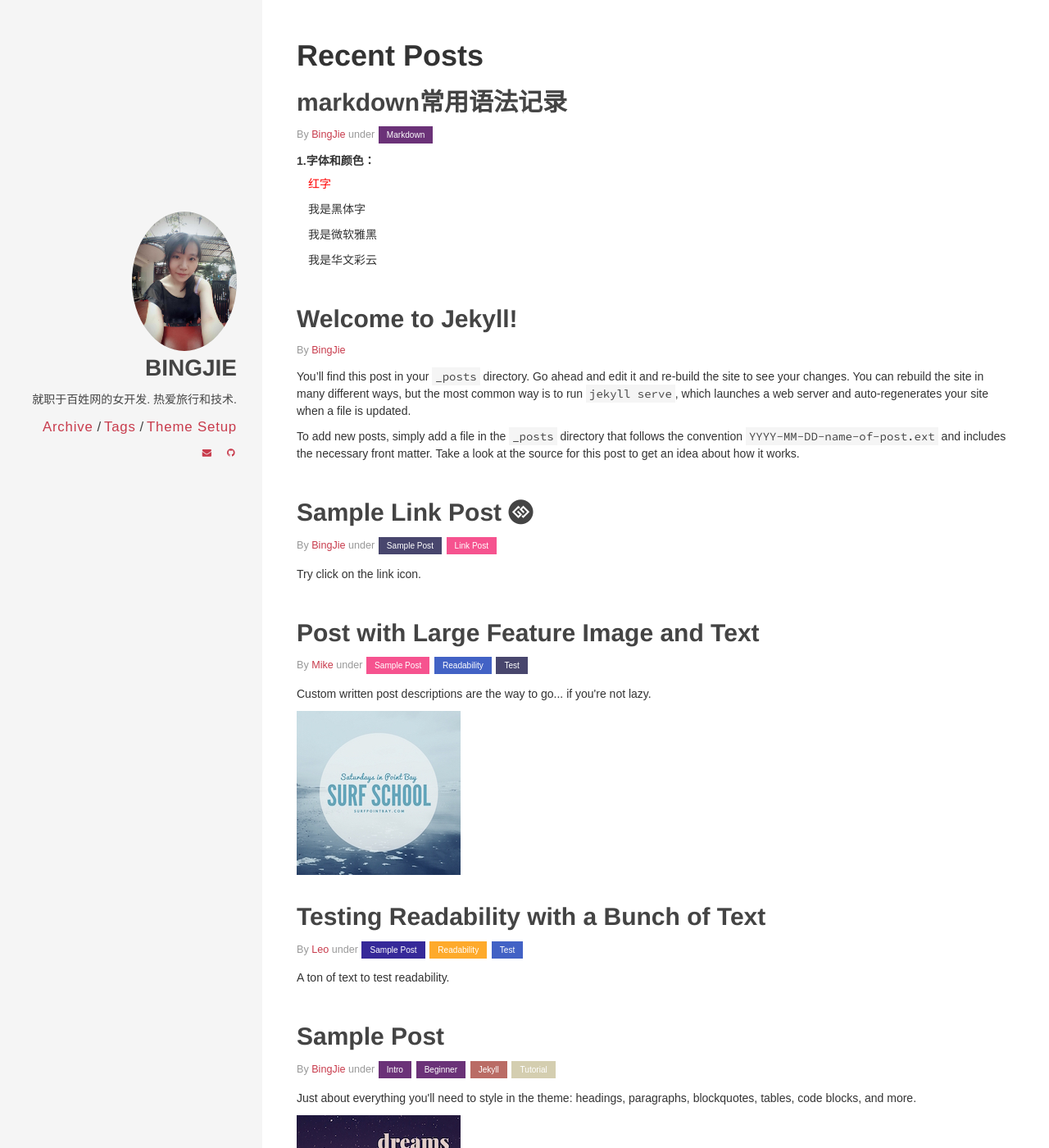
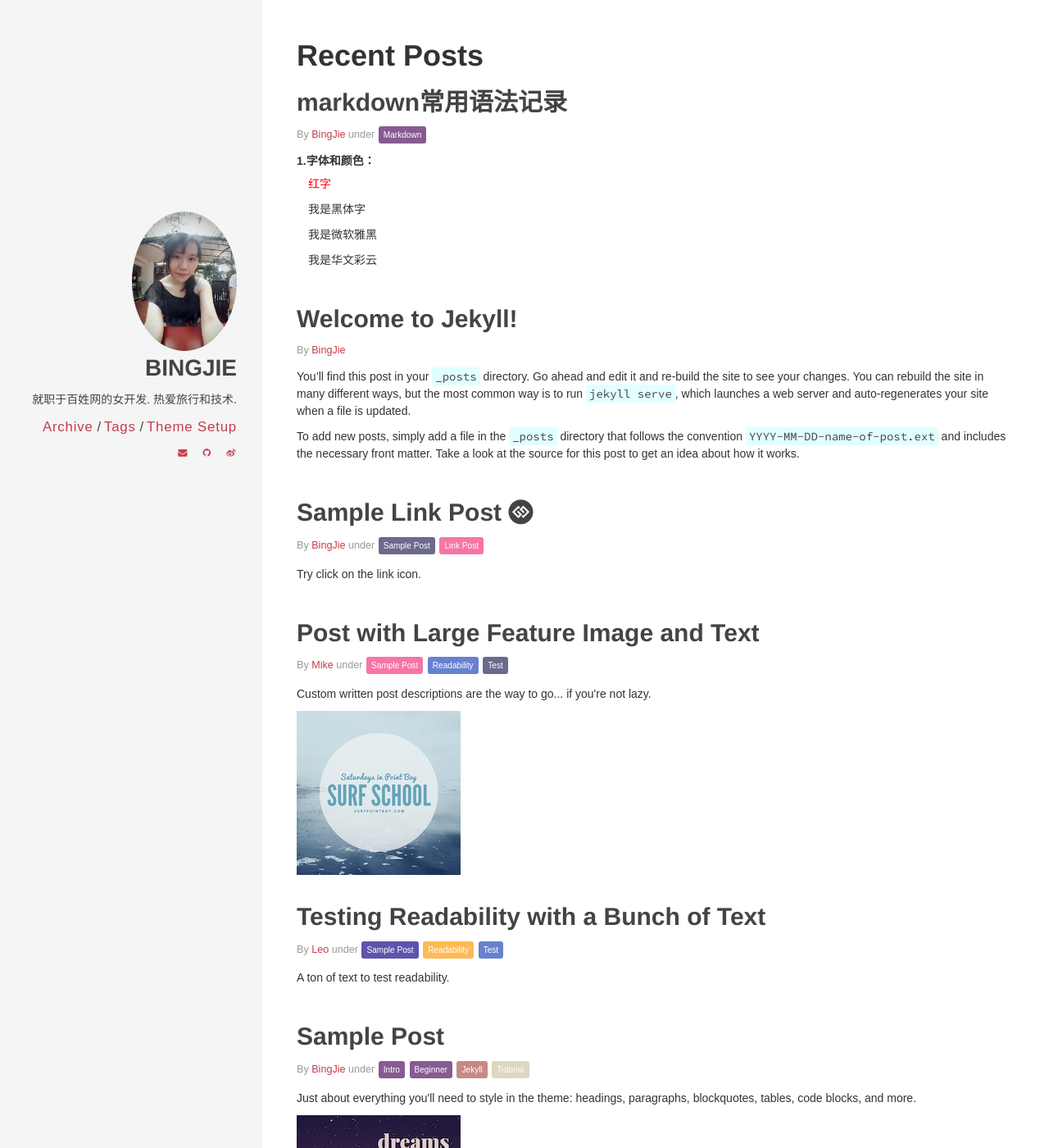
Before and after one commit to chaojimiaomiao/chaojimiaomiao.github.io, a Jekyll site: the page built from index.html, in a window 1280 px wide and 1400 px high. Shown: the whole window at 82% size. Built offline with Jekyll 4.4.1, drawn with Linux system fonts in a browser that asks for light colours.

Commit message:
no message

```diff
--- a/_config.yml
+++ b/_config.yml
@@ -50,7 +50,7 @@ owner:
   bing-verify:
   github: chaojimiaomiao #username
   weixin: chaojimiaomiao
-  weibo: #username
+  weibo: chaojimiaomiao #username
 
 include: [".htaccess"]
 exclude: ["lib", "config.rb", "Capfile", "config", "log", "Rakefile", "Rakefile.rb", "tmp", "less", "*.sublime-project", "*.sublime-workspace", "test", "spec", "Gruntfile.js", "package.json", "node_modules", "Gemfile", "Gemfile.lock", "LICENSE", "README.md"]
--- a/_includes/social-links.html
+++ b/_includes/social-links.html
@@ -20,5 +20,6 @@
     {% if author.weibo %}<li><a href="http://www.weibo.com/{{ author.weibo }}" class="social-link-item" target="_blank"><i class="fa fa-fw fa-weibo"></i></a></li>{% endif %}
     {% if author.flickr %}<li><a href="http://www.flickr.com/{{ author.flickr }}" class="social-link-item" target="_blank"><i class="fa fa-fw fa-flickr"></i></a></li>{% endif %}
     {% if author.codepen %}<li><a href="http://codepen.io/{{ author.codepen }}" class="social-link-item" target="_blank"><i class="fa fa-fw fa-codepen"></i></a></li>{% endif %}
+    {% if author.qq %}<li><a href="http://wpa.qq.com/msgrd?v=3&uin=&site=qq&menu=yes" class="social-link-item" target="_blank"><i class="fa fa-fw fa-codepen"></i></a></li>{% endif %}
   </ul>
 </div>
--- a/_sass/_syntax-highlighting.scss
+++ b/_sass/_syntax-highlighting.scss
@@ -9,7 +9,7 @@ pre, code {
   font-size: ($base-font-size - 2);
 }
 code {
-  background: #f5f5f5;
+  background: #E1FFFF;
   word-break: break-all;
   white-space: normal;
   border-radius: 0;
--- a/_sass/pages/_layout.scss
+++ b/_sass/pages/_layout.scss
@@ -144,13 +144,15 @@ a.post-author {
 }
 
 a.post-tag {
+	opacity: 0.8;
   text-transform: capitalize;
   margin: 0.1em;
-  padding: 0.3em 1em;
+  padding: 0.3em 0.6em;
   color: $white;
   background-color: $primary;
   font-size: 80%;
   display: inline-block;
+  border-radius: 3px;
 }
 
 
```
